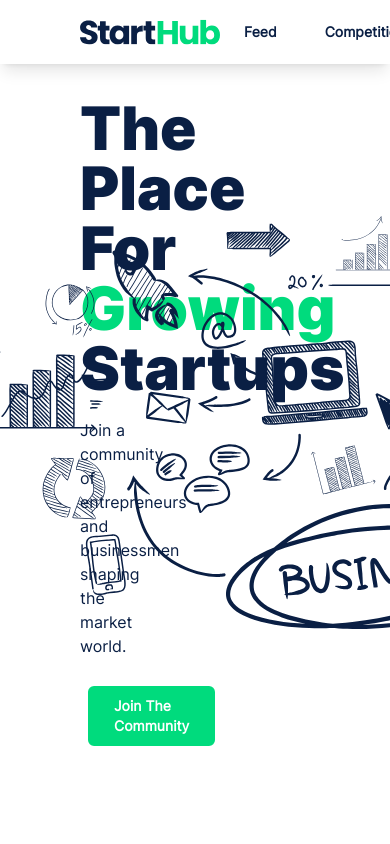
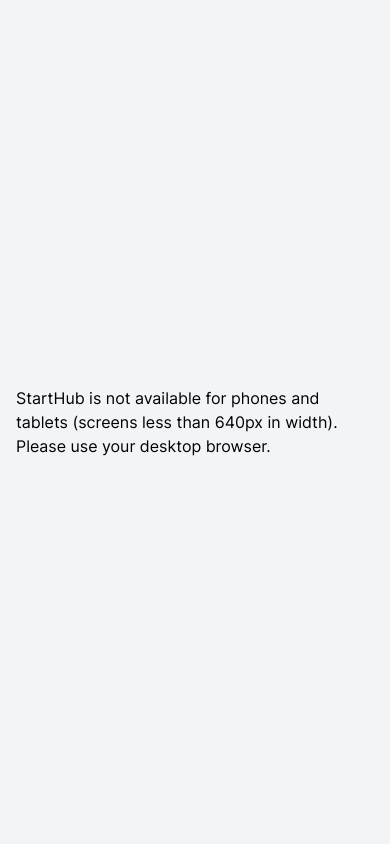
Before and after one commit to louaibouzaher/starthub, a Next.js app: page / in a window 390 px wide. Shown: the top 844 px of the page. Built offline with nearby package versions, Linux system fonts and the light colour scheme.

Commit message:
Removed screen for mobile

```diff
--- a/pages/_app.js
+++ b/pages/_app.js
@@ -1,5 +1,6 @@
 import '../styles/globals.css'
 import 'tailwindcss/tailwind.css'
+
 import { Provider } from 'react-redux'
 import store from '../src/store'
 import { Notification } from '../src/components/Notification'
@@ -22,6 +23,16 @@ if (typeof window !== 'undefined') {
 function MyApp({ Component, pageProps }) {
   return (
     <Provider store={store}>
+      <div
+        className="p-4 fixed flex sm:hidden w-full h-full bg-gray-100  justify-center items-center overflow-hidden"
+        style={{
+          zIndex: 100,
+        }}
+      >
+        StartHub is not available for phones and tablets (screens less than 640px in
+        width). Please use your desktop browser.
+      </div>
+
       <Navbar />
       <Notification />
       <Component {...pageProps} />
--- a/pages/competition/index.js
+++ b/pages/competition/index.js
@@ -15,7 +15,7 @@ const Spaces = ({ spaces }) => {
         <title>StartHub Competitions</title>
       </Head>
       <OverlayWindow />
-      <div className="text-dark h-screen w-full flex flex-col justify-start items-start pt-28 p-20">
+      <div className="text-dark h-screen w-full flex flex-col justify-start sm:items-start items-center pt-28 sm:p-20">
         <div className="w-full flex flex-col justify-center items-center my-6">
           <SpaceMainImage
             className={'flex flex-col w-full justify-left items-center scale-120'}
@@ -33,7 +33,7 @@ const Spaces = ({ spaces }) => {
             />
           </Link>
         </div>
-        <div className="w-full px-60 flex justify-center">
+        <div className="w-full sm:px-60 flex justify-center">
           <div className="w-full flex flex-wrap ">
             {spaces.map((s) => (s.id == 1 ? <></> : <SpaceCard space={s} key={s.id} />))}
           </div>
--- a/src/components/Navbar.js
+++ b/src/components/Navbar.js
@@ -36,17 +36,17 @@ const Navbar = ({ connectedUser, isConnected }) => {
   return (
     <div
       className={
-        'z-40 fixed w-full h-16 shadow-lg flex justify-between items-center px-20 py-6 font-bold ' +
+        'z-40 fixed w-full h-16 shadow-lg flex md:justify-between items-center md:px-20 md:py-6 font-bold ' +
         (connectedStyle ? 'bg-purple' : 'bg-white')
       }
     >
       <Link href="/" passHref className="cursor-pointer">
-        <div className="cursor-pointer">
+        <div className="hidden sm:block cursor-pointer">
           {connectedStyle ? <WhiteLogo /> : <MainLogo />}
         </div>
       </Link>
 
-      <div className="flex flex-row ">
+      <div className="flex flex-row h-10">
         <Link href="/feed" passHref>
           <Button label="Feed" btnStyle={connectedStyle ? 'text-white' : 'text-dark'} />
         </Link>
@@ -61,13 +61,13 @@ const Navbar = ({ connectedUser, isConnected }) => {
             <Link href="/login" passHref>
               <Button
                 label="Login"
-                btnStyle={'bg-green border-green border-2 text-white shadow-md mx-2 '}
+                btnStyle={'bg-green border-green border-2 text-white shadow-md md:mx-2 '}
               />
             </Link>
             <Link href="/signup" passHref>
               <Button
                 label="Sign up"
-                btnStyle={'bg-white border-2 border-dark text-dark shadow-md mx-2'}
+                btnStyle={'bg-white border-2 border-dark text-dark shadow-md md:mx-2'}
               />
             </Link>
           </>
--- a/src/layouts/Feed.js
+++ b/src/layouts/Feed.js
@@ -1,3 +1,3 @@
 export const Feed = ({ children, className }) => {
-  return <div className={'w-1/2 pt-2 ' + className}>{children}</div>
+  return <div className={'w-full sm:w-1/2 pt-2 ' + className}>{children}</div>
 }
--- a/src/layouts/SideBar.js
+++ b/src/layouts/SideBar.js
@@ -90,7 +90,7 @@ const SideBar = ({ sectionIndexer, toggleOverlay, connectedUser }) => {
     )
   }
   return (
-    <div className="absolute left-10 z-10 px-4 pt-24 mb-10 w-1/5 min-h-screen flex flex-col justify-start items-start">
+    <div className="hidden md:flex absolute left-10 z-10 px-4 pt-24 mb-10 w-1/5 min-h-screen  flex-col justify-start items-start">
       {connectedUser?.id && (
         <Button
           onClick={() => {
```
